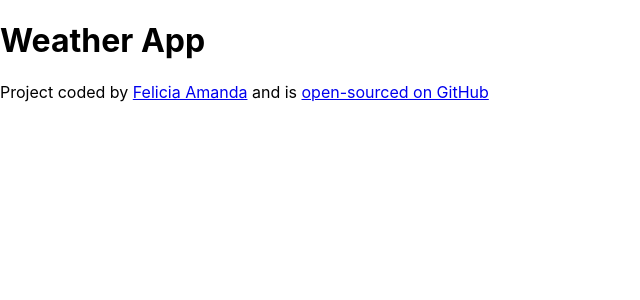
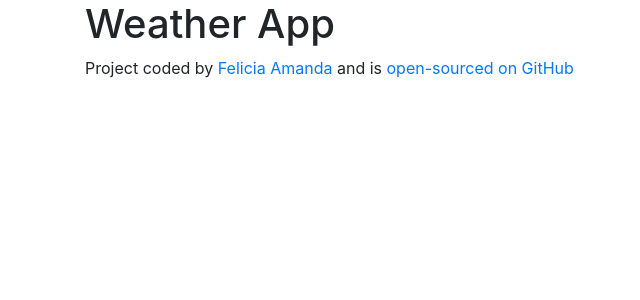
Before and after one commit to famanda/weather-react-app, a React (Create React App) app: page / in a window 1280 px wide. Shown: the top 300 px of the page, without its empty margins (0-640 px from the left). Built offline with nearby package versions, Linux system fonts and the light colour scheme.

Commit message:
Added bootstrap

```diff
--- a/package.json
+++ b/package.json
@@ -6,6 +6,7 @@
     "@testing-library/jest-dom": "^4.2.4",
     "@testing-library/react": "^9.5.0",
     "@testing-library/user-event": "^7.2.1",
+    "bootstrap": "^4.5.0",
     "react": "^16.13.1",
     "react-dom": "^16.13.1",
     "react-scripts": "3.4.1"
--- a/src/App.js
+++ b/src/App.js
@@ -4,6 +4,7 @@ import './App.css';
 export default function App() {
   return (
     <div className="App">
+      <div className="container">
         <h1>Weather App</h1>
        <footer>
           Project coded by {""}
@@ -16,5 +17,6 @@ export default function App() {
           </a>
         </footer>
       </div>
+    </div>
   );
 }
--- a/src/index.js
+++ b/src/index.js
@@ -1,6 +1,7 @@
 import React from 'react';
 import ReactDOM from 'react-dom';
 import './index.css';
+import "bootstrap/dist/css/bootstrap.css";
 import App from './App';
 import * as serviceWorker from './serviceWorker';
 
```
Also changed, not shown: 1 other file (tests, documents, lock files or other folders). Lines whose indentation alone changed are shown as unchanged.
